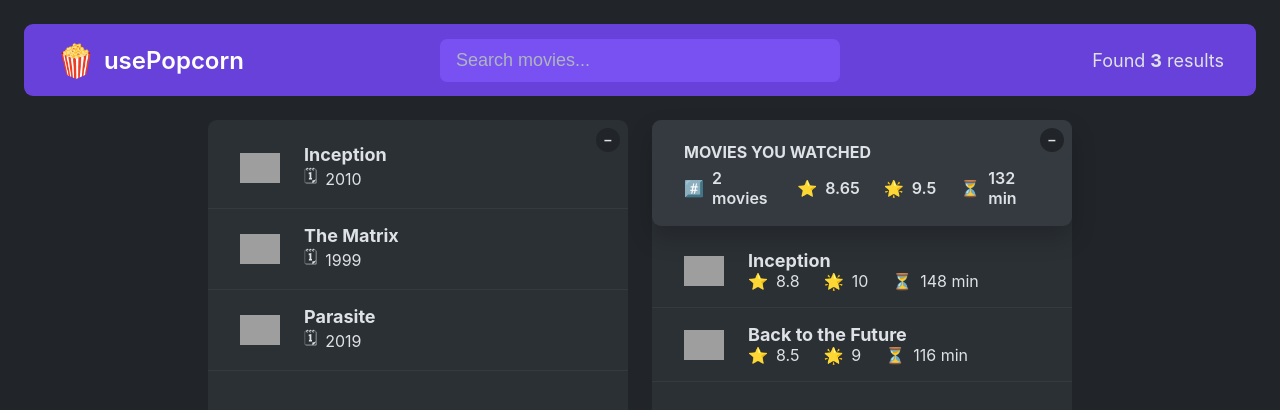
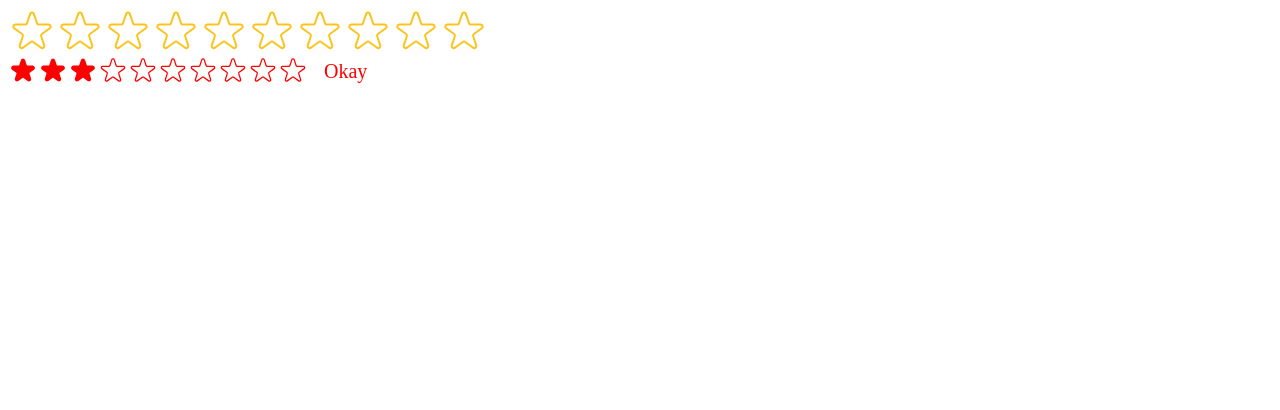
Before and after one commit to JasminEstrella/usepopcorn-react, a React (Create React App) app: page / in a window 1280 px wide. Shown: the top 410 px of the page. Built offline with nearby package versions, Linux system fonts and the light colour scheme; grey boxes are pictures that could not be loaded.

Commit message:
create the star rating component

```diff
--- /dev/null
+++ b/src/StarRating.js
@@ -0,0 +1,97 @@
+import { useState } from "react"
+
+export default function StarRating({
+    maxRating = 10,
+    color = "#Fcc419",
+    size = 48,
+    messages = [],
+    className = "",
+    defaultRating = 0
+}) {
+    const [rating, setRating] = useState(defaultRating);
+    const [tempRating, setTempRating] = useState(0);
+
+    function handleRating(rating) {
+        setRating(rating);
+        // console.log(rating)
+    }
+
+    const containerStyle = {
+        display: 'flex',
+        alignItems: 'center',
+        gap: '16px'
+    }
+
+    const starContainerStyle ={
+        display: 'flex'
+    }
+
+    const textStyle = {
+        lineHeight: "1",
+        margin: "0",
+        color,
+        fontSize: `${size / 1.5}px`
+    }
+    return (
+        <div style={containerStyle}>
+            <div style={starContainerStyle}>
+                {
+                    Array.from({length: maxRating}, (_, i) =>
+                        <Star key={i} onRate={() => handleRating(i + 1)}
+                        full={tempRating ? tempRating >= i + 1 : rating >= i + 1}
+                        onHoverIn={() => setTempRating(i+1)} onHoverOut={() => setTempRating(0)}
+                        color={color} size={size}
+                        />
+                    )
+                }
+            </div>
+            <p style={textStyle}>
+                {
+                    messages.length === maxRating ? messages[tempRating ? tempRating - 1 : rating - 1] : tempRating || rating || ""
+                }
+            </p>
+        </div>
+    )
+}
+
+
+function Star ({onRate, full, onHoverIn, onHoverOut, color, size}) {
+
+    const starStyle = {
+        width: `${size}px`,
+        height: `${size}px`,
+        display: 'block',
+        cursor: 'pointer'
+    }
+
+    return (
+        <span role="button" style={starStyle} onClick={onRate}
+            onMouseEnter={onHoverIn} onMouseLeave={onHoverOut} color={color} size={size}
+        >
+        {full ? <svg
+            xmlns="http://www.w3.org/2000/svg"
+            viewBox="0 0 20 20"
+            fill={color}
+            stroke={color}
+            >
+            <path
+                d="M9.049 2.927c.3-.921 1.603-.921 1.902 0l1.07 3.292a1 1 0 00.95.69h3.462c.969 0 1.371 1.24.588 1.81l-2.8 2.034a1 1 0 00-.364 1.118l1.07 3.292c.3.921-.755 1.688-1.54 1.118l-2.8-2.034a1 1 0 00-1.175 0l-2.8 2.034c-.784.57-1.838-.197-1.539-1.118l1.07-3.292a1 1 0 00-.364-1.118L2.98 8.72c-.783-.57-.38-1.81.588-1.81h3.461a1 1 0 00.951-.69l1.07-3.292z"
+            />
+        </svg>
+        : <svg
+        xmlns="http://www.w3.org/2000/svg"
+        fill="none"
+        viewBox="0 0 24 24"
+        stroke={color}
+        >
+        <path
+            strokeLinecap="round"
+            strokeLinejoin="round"
+            strokeWidth="{2}"
+            d="M11.049 2.927c.3-.921 1.603-.921 1.902 0l1.519 4.674a1 1 0 00.95.69h4.915c.969 0 1.371 1.24.588 1.81l-3.976 2.888a1 1 0 00-.363 1.118l1.518 4.674c.3.922-.755 1.688-1.538 1.118l-3.976-2.888a1 1 0 00-1.176 0l-3.976 2.888c-.783.57-1.838-.197-1.538-1.118l1.518-4.674a1 1 0 00-.363-1.118l-3.976-2.888c-.784-.57-.38-1.81.588-1.81h4.914a1 1 0 00.951-.69l1.519-4.674z"
+        />
+    </svg>
+        }
+        </span>
+    )
+}
--- a/src/index.js
+++ b/src/index.js
@@ -1,11 +1,19 @@
 import React from 'react';
 import ReactDOM from 'react-dom/client';
-import './index.css';
-import App from './App';
+// import './index.css';
+// import App from './App';
+import StarRating from './StarRating';
 
 const root = ReactDOM.createRoot(document.getElementById('root'));
 root.render(
   <React.StrictMode>
-    <App />
+    <StarRating maxRating="10"/>
+    <StarRating
+      color='red'
+      size={30}
+      messages={['Terrible', 'Poor', 'Okay', 'Good', 'Satisfied', 'Very Good', 'Excellent', 'Outstanding', 'Exceptional', 'Perfect']}
+      className=""
+      defaultRating={3}
+    />
   </React.StrictMode>
 );
```
Also changed, not shown: src/index.css (+0 -33 lines).
